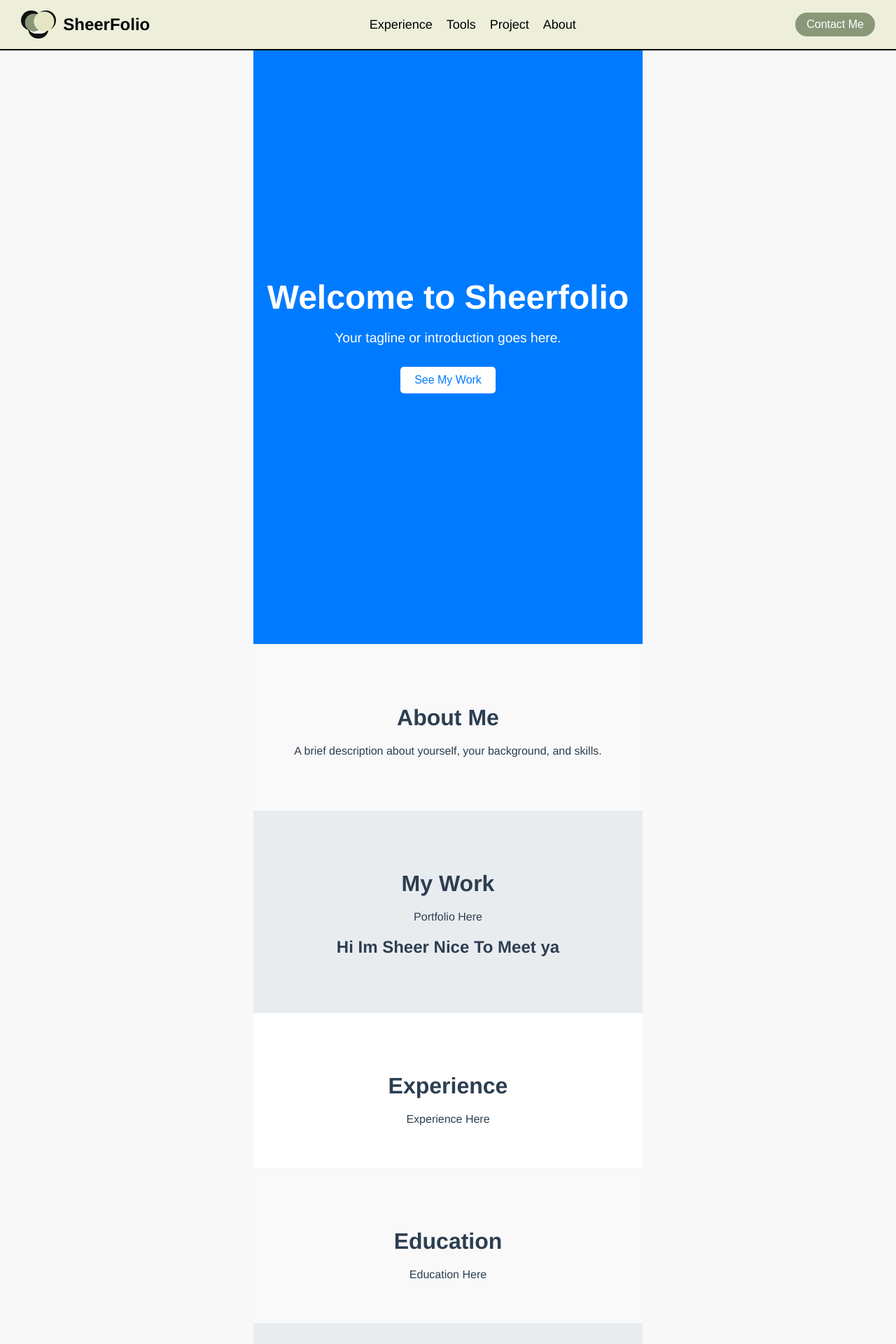
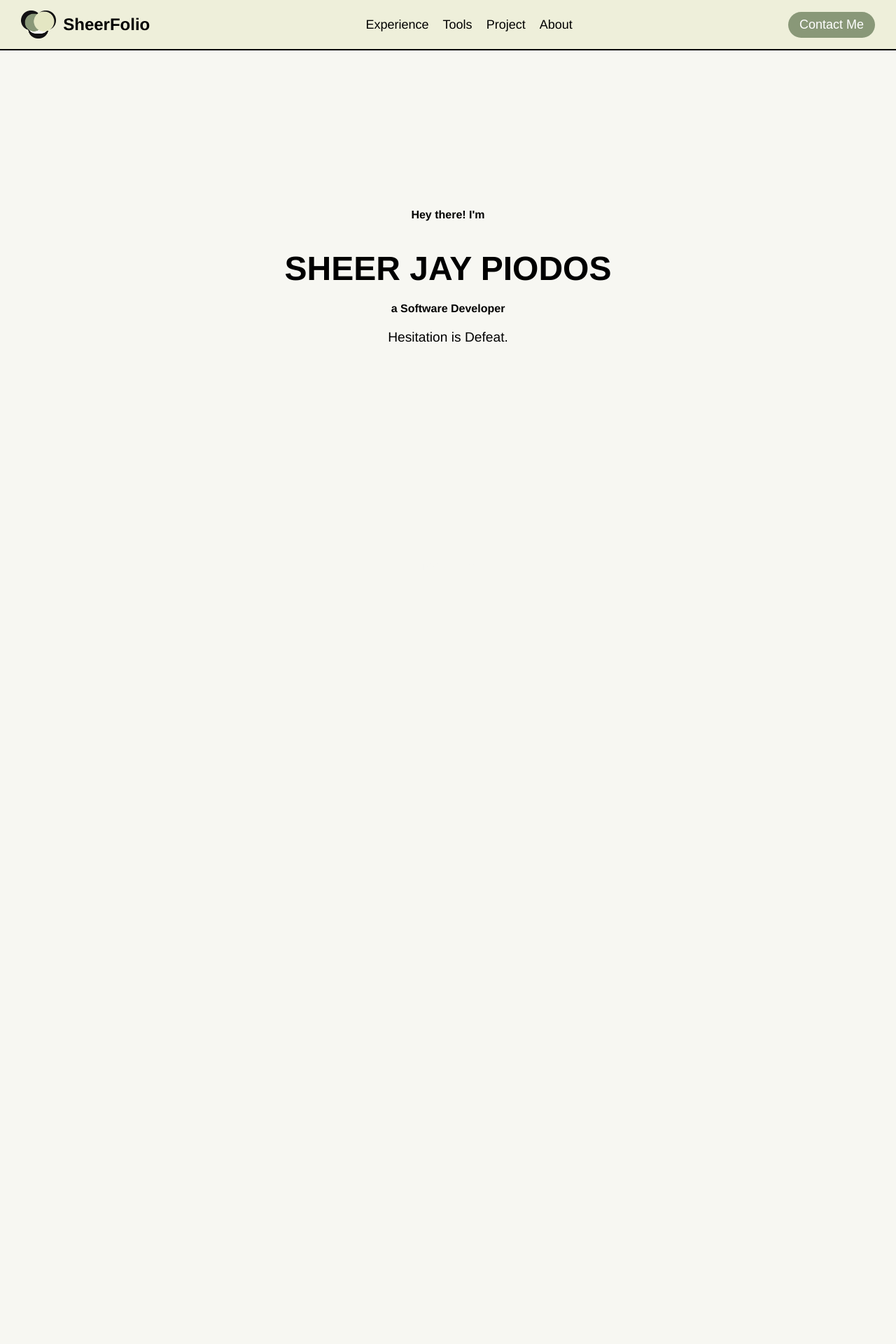
Before and after one commit to jogzfon/SoftDev-Profile, a Vue app: page /HomePage in a window 1280 px wide. Shown: the top 1920 px of the page at 70% size. Built offline with nearby package versions, Linux system fonts and the light colour scheme.

Commit message:
Updates on UI

```diff
--- a/src/App.vue
+++ b/src/App.vue
@@ -11,16 +11,20 @@
           <a href="#portfolio" class="navbar-link">Project</a>
           <a href="#about" class="navbar-link">About</a>
         </div>
-        <button class="contact-btn">Contact Me</button>
+        <button class="contact-btn"><a href="#contact" class="navbar-contact">Contact Me</a></button>
       </nav>
+    <HomePage />
     <router-view />
   </div>
 </template>
 
 <script>
-
+import HomePage from './views/HomePage.vue'
 export default {
   name: 'App',
+  components: {
+    HomePage
+  },
 }
 </script>
 
@@ -84,7 +88,12 @@ body {
   color: #000000;
   font-size: 18px;
 }
-
+.navbar-contact {
+  text-decoration: none;
+  color: #ffffff;
+  font-size: 18px;
+  font-style: normal;
+}
 .contact-btn {
   background-color: #899878;
   color: #ffffff;
--- a/src/views/ContactPage.vue
+++ b/src/views/ContactPage.vue
@@ -14,6 +14,8 @@ export default {
 </script>
 
 <style>
-
+#contact {
+  height: 100vw;
+}
 
 </style>
--- a/src/views/EducationPage.vue
+++ b/src/views/EducationPage.vue
@@ -14,6 +14,8 @@ export default {
 </script>
 
 <style>
-
+#education {
+  height: 100vw;
+}
 
 </style>
--- a/src/views/ExperiencePage.vue
+++ b/src/views/ExperiencePage.vue
@@ -14,6 +14,8 @@ export default {
 </script>
 
 <style>
-
+#experience {
+  height: 100vw;
+}
 
 </style>
--- a/src/views/HomePage.vue
+++ b/src/views/HomePage.vue
@@ -3,39 +3,36 @@
     <!-- Hero Section -->
     <section id="hero" class="section hero">
       <div class="content">
-        <h1>Welcome to Sheerfolio</h1>
-        <p>Your tagline or introduction goes here.</p>
-        <button @click="scrollToSection('portfolio')">See My Work</button>
+        <h4>Hey there! I'm</h4>
+        <h1>SHEER JAY PIODOS</h1>
+        <h4>a Software Developer</h4>
+        <p>Hesitation is Defeat.</p>
+
       </div>
     </section>
 
     <!-- About Section -->
     <section id="about" class="section about">
-      <h2>About Me</h2>
-      <p>A brief description about yourself, your background, and skills.</p>
+      <ToolsPage/>
     </section>
 
     <!-- Portfolio Section -->
     <section id="portfolio" class="section portfolio">
-      <h2>My Work</h2>
       <PortfolioPage/>
     </section>
 
     <!-- Experience Section -->
     <section id="experience" class="section experience">
-      <h2>Experience</h2>
       <ExperiencePage/>
     </section>
 
     <!-- Education Section -->
     <section id="education" class="section education">
-      <h2>Education</h2>
       <EducationPage/>
     </section>
 
     <!-- Contact Section -->
     <section id="contact" class="section contact">
-      <h2>Contact Me</h2>
       <ContactPage/>
     </section>
   </div>
@@ -43,6 +40,7 @@
 
 <script lang="js">
 import ContactPage from '@/views/ContactPage.vue'
+import ToolsPage from '@/views/ToolsPage.vue'
 import EducationPage from '@/views/EducationPage.vue'
 import ExperiencePage from '@/views/ExperiencePage.vue'
 import PortfolioPage from '@/views/PortfolioPage.vue'
@@ -54,6 +52,7 @@ export default {
     EducationPage,
     ExperiencePage,
     PortfolioPage,
+    ToolsPage,
   },
   methods: {
     scrollToSection(sectionId) {
@@ -68,14 +67,16 @@ export default {
 
 <style scoped>
 /* Base Styles */
-.homepage {
-  background: red;
+#homepage {
+  margin: 0;
+  padding: 0;
+  background-color: #F7F7F2;
 }
 
+
 .section {
-  padding: 60px 20px;
-  margin: 0 auto;
-  max-width: 1200px;
+  width: 100vw;
+  box-sizing: border-box;
 }
 
 h2 {
@@ -86,17 +87,13 @@ h2 {
 
 /* Hero Section */
 .hero {
-  background: #007bff;
-  color: white;
+  background: #F7F7F2;
+  color: black;
   display: flex;
   justify-content: center;
   align-items: center;
   height: 100vh;
   text-align: center;
-}
-
-.hero .content {
-  max-width: 600px;
 }
 
 .hero h1 {
@@ -123,37 +120,4 @@ h2 {
   background: #0056b3;
   color: white;
 }
-
-/* About Section */
-.about {
-  background: #f9f9f9;
-}
-
-/* Portfolio Section */
-.portfolio {
-  background: #e9ecef;
-}
-
-/* Experience Section */
-.experience {
-  background: #ffffff;
-}
-
-/* Education Section */
-.education {
-  background: #f9f9f9;
-}
-
-/* Contact Section */
-.contact {
-  background: #e9ecef;
-}
-
-.contact h2 {
-  margin-bottom: 20px;
-}
-
-.contact p {
-  text-align: center;
-}
 </style>
--- a/src/views/PortfolioPage.vue
+++ b/src/views/PortfolioPage.vue
@@ -15,8 +15,9 @@ export default {
 </script>
 
 <style>
-.header {
-  color: black;
+#portfolio {
+  height: 100vw;
+  background: #222725;
+  color: #F7F7F2;
 }
-
 </style>
--- a/src/views/ToolsPage.vue
+++ b/src/views/ToolsPage.vue
@@ -14,6 +14,9 @@ export default {
 </script>
 
 <style>
-
+  #tools {
+    height: 100vw;
+    color: #F7F7F2;
+  }
 
 </style>
```
Also changed, not shown: src/router/router.js (+2 -12 lines).
